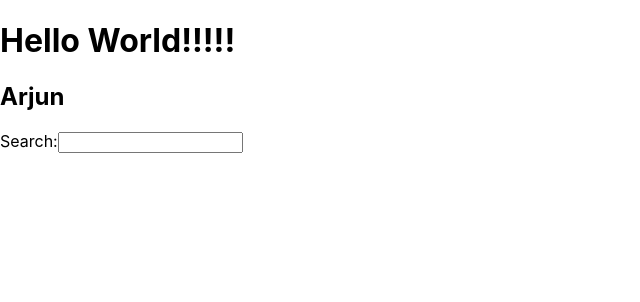
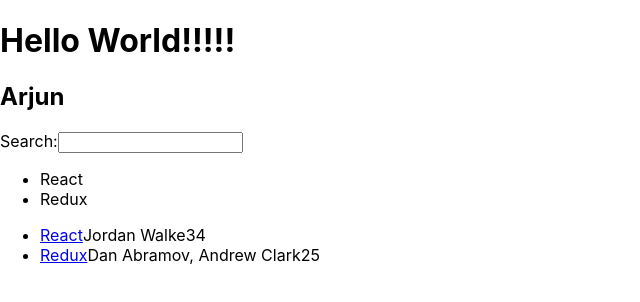
Before and after one commit to letsmailarjunmurali/React_Bunch, a React (Create React App) app in the folder RoadToReact/hacker-stories/: page / in a window 1280 px wide. Shown: the top 302 px of the page, without its empty margins (0-640 px from the left). Built offline with nearby package versions, Linux system fonts and the light colour scheme.

Commit message:
lists_in_react

```diff
--- a/RoadToReact/hacker-stories/src/App.js
+++ b/RoadToReact/hacker-stories/src/App.js
@@ -8,6 +8,25 @@
   return title;
 }
 
+const list = [
+  {
+    title: "React",
+    url: "https://reactjs.org/",
+    author: "Jordan Walke",
+    num_comments: 3,
+    points: 4,
+    objectID: 0,
+  },
+  {
+    title: "Redux",
+    url: "https://redux.js.org/",
+    author: "Dan Abramov, Andrew Clark",
+    num_comments: 2,
+    points: 5,
+    objectID: 1,
+  },
+];
+
 function App() {
   const title = "Zoamto";
   return (
@@ -16,6 +35,25 @@
       <h2>{obj.firstname}</h2>
       <label htmlFor="search">Search:</label>
       <input id="search" type="text" />
+      <ul>
+        {list.map((item) => (
+          <li key={item.objectID}>{item.title}</li>
+        ))}
+      </ul>
+      <ul>
+        {list.map(function (item) {
+          return (
+            <li>
+              <span>
+                <a href={item.url}>{item.title}</a>
+              </span>
+              <span>{item.author}</span>
+              <span>{item.num_comments}</span>
+              <span>{item.points}</span>
+            </li>
+          );
+        })}
+      </ul>
     </div>
   );
 }
```
